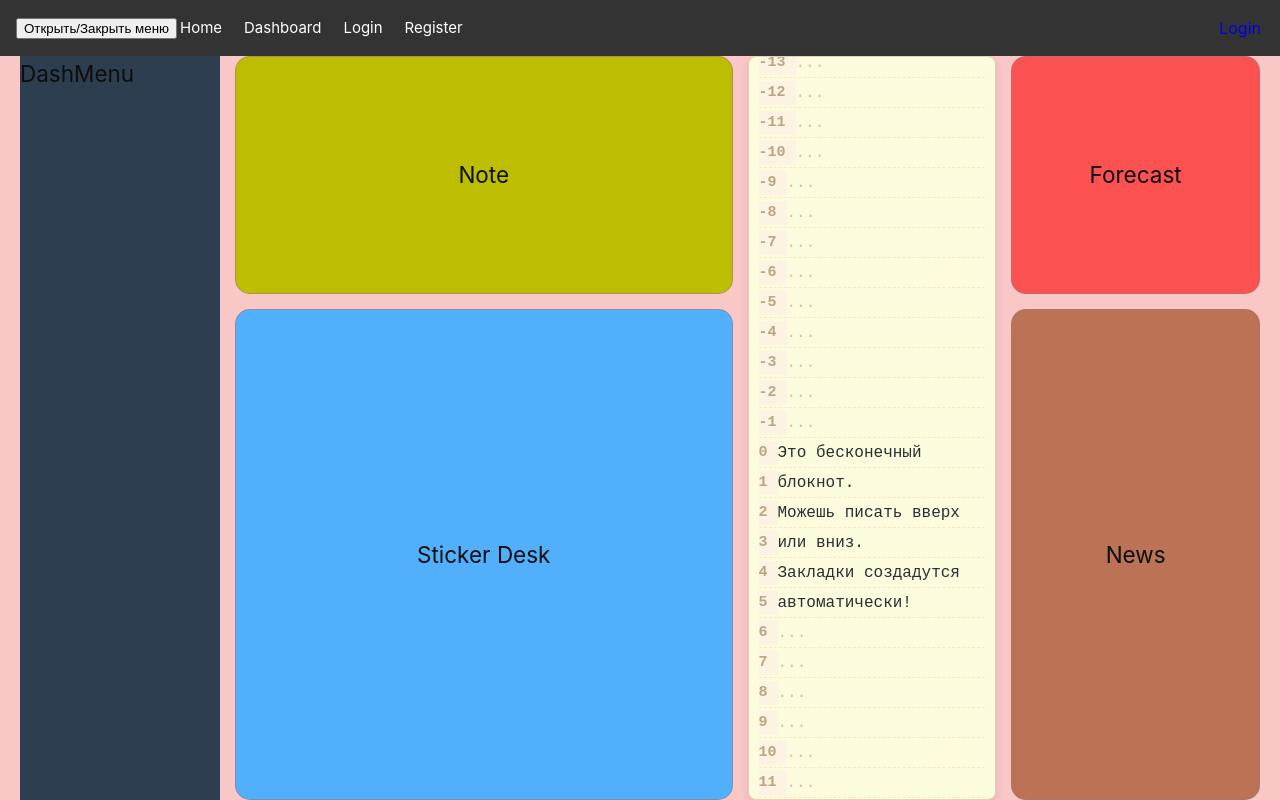
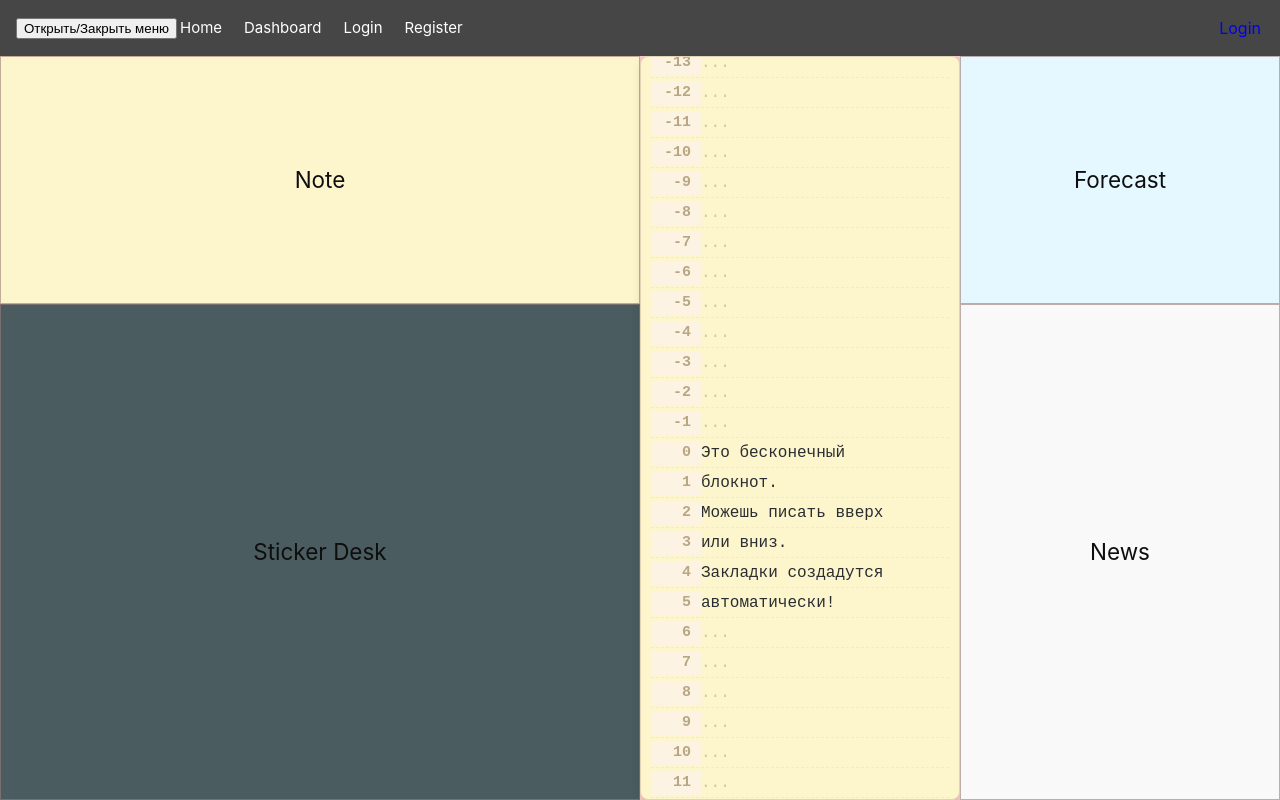
Before and after one commit to Likulka/OneBoard, a Vue app: page /dashboard in a window 1280 px wide. Built offline with nearby package versions, Linux system fonts and the light colour scheme.

Commit message:
open-close

```diff
--- a/src/assets/main.css
+++ b/src/assets/main.css
@@ -10,60 +10,78 @@
 	height: 100vh;
 	display: flex;
 	flex-direction: column;
-
 }
 
-main{
+main {
 	/*height: 100%;*/
 	display: flex;
 	flex-direction: column;
-  padding: 0 20px;
 	min-height: 0;
 }
 
 a,
 .green {
-  text-decoration: none;;
+	text-decoration: none;
 	transition: 0.4s;
 	padding: 3px;
 }
 
-.yellow{
+.yellow {
 	background-color: rgb(189, 189, 1);
 }
 
-
-.white{
+.white {
 	background-color: rgb(255, 255, 255);
 }
 
-.blue{
+.blue {
 	background-color: rgba(81, 175, 252, 1);
 }
 
-.red{
+.red {
 	background-color: rgba(252, 81, 81, 1);
 }
 
-.brown{
+.brown {
 	background-color: rgba(187, 114, 85, 1);
 }
 
-
+.stickerDesk {
+	background-color: #4a5c5f;
+}
+.notes {
+	background-color: #fdf5cc;
+}
+.weather {
+	background-color: #e5f8ff;
+}
+.news {
+	background-color: #f9f9f9;
+}
 
 #stickerDesk {
 	grid-row: span 2;
+	background-color: #4a5c5f;
 }
 
-#news{
+#news {
 	grid-row: span 2;
+	background-color: #f9f9f9;
 }
 
-#writingSpace{
+#writingSpace {
 	grid-row: span 3;
+	background-color: #fdf5cc;
 }
 
-#sideMenu{
+#note {
+	background-color: #fdf5cc;
+}
+#forecast {
+	background-color: #e5f8ff;
+}
+
+#sideMenu {
 	grid-row: span 3;
 }
 
--- a/src/components/Header.vue
+++ b/src/components/Header.vue
@@ -16,55 +16,55 @@
 </template>
 
 <script setup>
-import { ref, onMounted } from 'vue';
-import { useStore } from 'vuex';
+import { onMounted, ref } from 'vue'
+import { useStore } from 'vuex'
 
-const store = useStore();
+const store = useStore()
 
-const isLoggedIn = ref(false);
-const userName = ref('');
+const isLoggedIn = ref(false)
+const userName = ref('')
 
 async function fetchUserData() {
-  const token = localStorage.getItem('token');
+	const token = localStorage.getItem('token')
 	if (token) {
 		try {
 			const response = await fetch('http://localhost:5010/user', {
 				headers: {
-          Authorization: `Bearer ${token}`
-        }
-      });
+					Authorization: `Bearer ${token}`,
+				},
+			})
 			if (response.ok) {
-        const data = await response.json();
-        userName.value = data.name;
-        isLoggedIn.value = true;
+				const data = await response.json()
+				userName.value = data.name
+				isLoggedIn.value = true
 			} else {
-        console.error("Не удалось получить данные пользователя");
+				console.error('Не удалось получить данные пользователя')
 			}
 		} catch (error) {
-      console.error("Ошибка сети", error);
+			console.error('Ошибка сети', error)
 		}
 	}
 }
 
 function logout() {
-  localStorage.removeItem('token');
-  isLoggedIn.value = false;
-  userName.value = '';
+	localStorage.removeItem('token')
+	isLoggedIn.value = false
+	userName.value = ''
 }
 
 // Функция для переключения видимости меню
 function toggleMenu() {
-  store.commit('toggleMenuVisibility'); // Вызываем мутацию toggleMenuVisibility
+	store.commit('toggleMenuVisibility') // Вызываем мутацию toggleMenuVisibility
 }
 
 onMounted(() => {
-  fetchUserData();
-});
+	fetchUserData()
+})
 </script>
 
 <style scoped>
 .header {
-  background-color: #333;
+	background-color: #464646;
 	color: #fff;
 	padding: 1rem;
 	display: flex;
--- a/src/components/SideMenu.vue
+++ b/src/components/SideMenu.vue
@@ -1,5 +1,5 @@
 <template>
-  <aside v-if="isMenuVisible" class="side-menu" id="sideMenu">
+	<aside v-if="isMenuVisible" class="side-menu" @click.stop id="sideMenu">
 		<nav>
 			<h2>DashMenu</h2>
 		</nav>
@@ -7,17 +7,34 @@
 </template>
 
 <script setup>
-import { computed } from 'vue';
-import { useStore } from 'vuex';
+import { computed, onMounted, onUnmounted } from 'vue'
+import { useStore } from 'vuex'
 
-const store = useStore();
-const isMenuVisible = computed(() => store.state.isMenuVisible); // Подключаемся к состоянию Vuex
+const store = useStore()
+const isMenuVisible = computed(() => store.state.isMenuVisible) // Подключаемся к состоянию Vuex
 
+function handleClickOutside(event) {
+	if (!isMenuVisible.value) return
+
+	const sideMenu = document.querySelector('.side-menu')
+	if (sideMenu && !sideMenu.contains(event.target)) {
+		store.commit('setMenuVisibility', false) // Скрываем меню
+	}
+}
+
+onMounted(() => {
+	document.addEventListener('click', handleClickOutside)
+})
+
+onUnmounted(() => {
+	document.removeEventListener('click', handleClickOutside)
+})
 </script>
 <style>
 .side-menu {
 	width: 200px;
-//height: 100vh;
+	height: 100vh;
+	position: absolute;
 	background-color: #2c3e50;
 	top: 0;
 	transition: transform 0.3s ease; /* Плавное выдвижение меню */
@@ -27,5 +44,4 @@ z-index: 1000; /* Меню над контентом */
 .menu-open {
 	transform: translateX(0); /* Показываем меню */
 }
-
 </style>
--- a/src/store/store.js
+++ b/src/store/store.js
@@ -1,15 +1,18 @@
 // store.js
-import { createStore } from 'vuex';
+import { createStore } from 'vuex'
 
 const store = createStore({
 	state: {
-        isMenuVisible: true, // Видимость меню (изначально видимо)
+		isMenuVisible: false, // Видимость меню (изначально видимо)
 	},
 	mutations: {
 		toggleMenuVisibility(state) {
-            state.isMenuVisible = !state.isMenuVisible;
+			state.isMenuVisible = !state.isMenuVisible
+		},
+		setMenuVisibility(state, isVisible) {
+			state.isMenuVisible = isVisible
 		},
 	},
-});
+})
 
-export default store;
+export default store
--- a/src/views/Dashboard.vue
+++ b/src/views/Dashboard.vue
@@ -1,50 +1,47 @@
 <template>
 	<!--    <h1>Dashboard</h1>-->
 	<!--    <p>Welcome to your dashboard!</p>-->
-    <div :class="['container', {'menu-visible': isMenuVisible}]">
-      <SideMenu />
-      <Note/>
-      <StickerDesk/>
-      <WritingSpace/>
-      <Forecast/>
-      <News/>
+	<SideMenu v-if="isMenuVisible" />
+	<div :class="['container', { 'menu-visible': isMenuVisible }]">
+		<Note />
+		<StickerDesk />
+		<WritingSpace />
+		<Forecast />
+		<News />
 	</div>
 </template>
 
 <script>
-import StickerDesk from "@/components/StickerDesk.vue";
-import Note from "@/components/Note.vue";
-import WritingSpace from "@/components/WritingSpace.vue";
-import Forecast from "@/components/Forecast.vue";
-import News from "@/components/News.vue";
-import SideMenu from "@/components/SideMenu.vue";
-import { computed } from 'vue';
-import { useStore } from 'vuex';
-
+import Forecast from '@/components/Forecast.vue'
+import News from '@/components/News.vue'
+import Note from '@/components/Note.vue'
+import SideMenu from '@/components/SideMenu.vue'
+import StickerDesk from '@/components/StickerDesk.vue'
+import WritingSpace from '@/components/WritingSpace.vue'
+import { computed } from 'vue'
+import { useStore } from 'vuex'
 
 export default {
 	name: 'Dashboard',
-  components: {SideMenu, News, Forecast, WritingSpace, Note, StickerDesk},
+	components: { SideMenu, News, Forecast, WritingSpace, Note, StickerDesk },
 	setup() {
-    const store = useStore();
-    const isMenuVisible = computed(() => store.state.isMenuVisible); // Получаем состояние видимости меню
-    return { isMenuVisible };
-  }
+		const store = useStore()
+		const isMenuVisible = computed(() => store.state.isMenuVisible) // Получаем состояние видимости меню
+		return { isMenuVisible }
+	},
 }
 </script>
 
 <style scoped>
-.container{
+.container {
 	display: grid;
 	grid-template-columns: 2fr 1fr 1fr;
 	grid-template-rows: 1fr 1fr 1fr;
-  gap: 15px;
 	grid-auto-flow: column;
 	height: 100%;
 }
 
 .menu-visible {
-  grid-template-columns: 200px 2fr 1fr 1fr; /* Первая колонка выделена под SideMenu */
 }
 
 .container > section {
@@ -52,7 +49,5 @@ export default {
 	justify-content: center;
 	align-items: center;
 	border: 1px solid rgba(157, 123, 123, 0.6);
-  border-radius: 15px;
-
 }
 </style>
```
Lines whose indentation alone changed are shown as unchanged.
